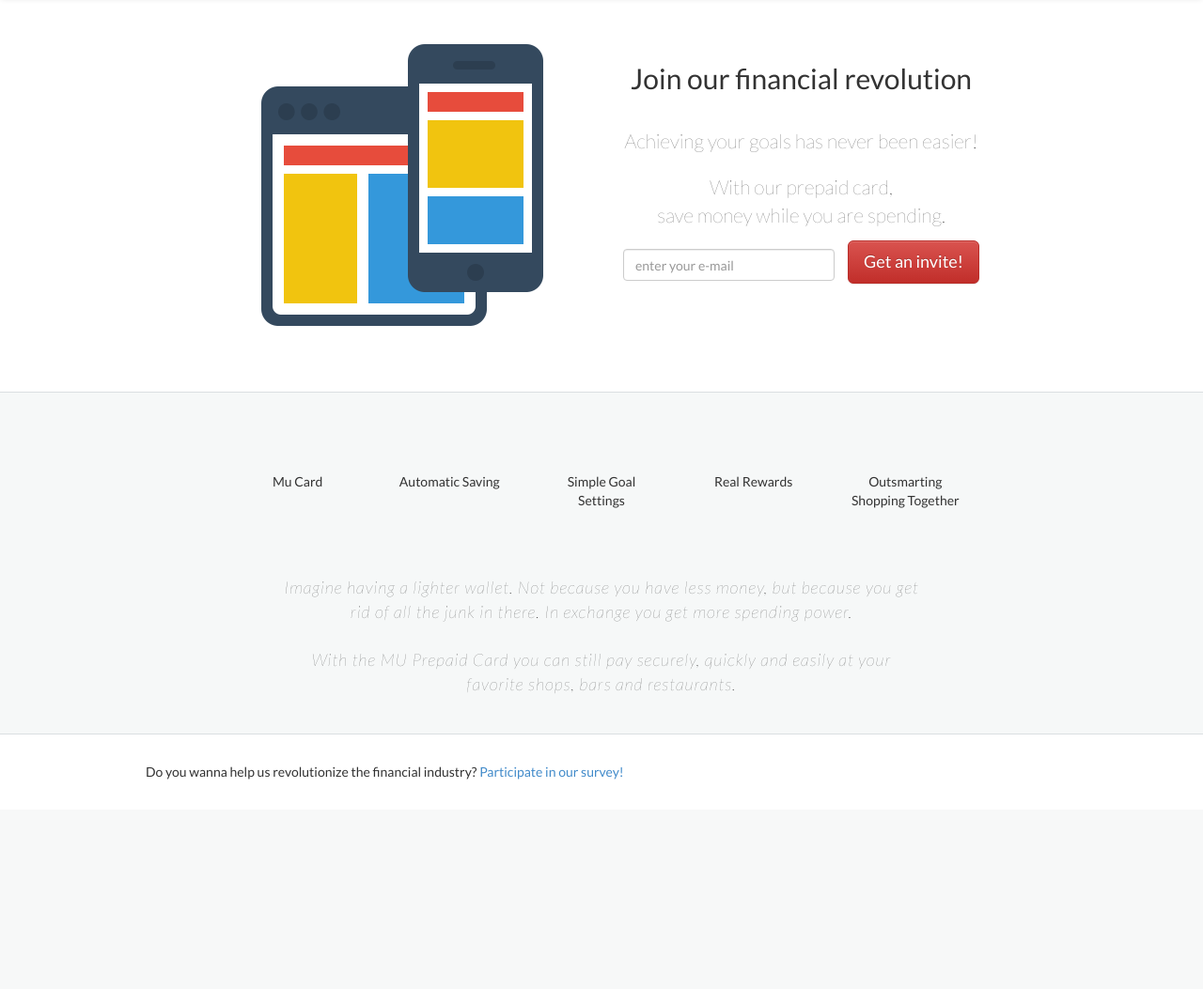
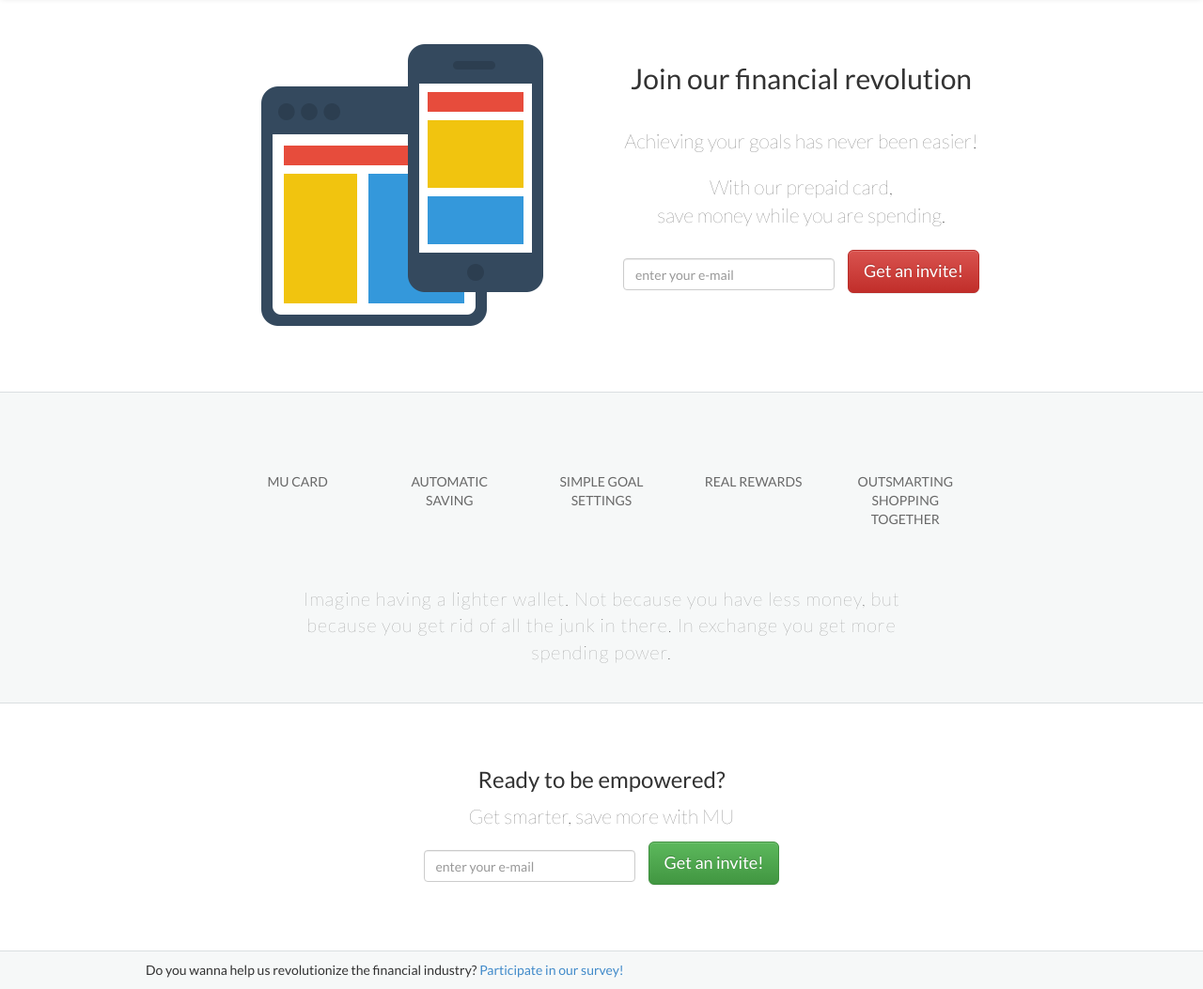
Before and after one commit to kendall80/mu-landing-design, a PHP site: page / in a window 1280 px wide. Shown: the part 100-1153 px from the top of the page at 94% size. Before the commit the page ends 930 px from the top, so only its background shows below. Run offline with PHP 8.4, Linux system fonts and the light colour scheme; some libraries are stand-ins or nearby versions; some web fonts are replaced.

Commit message:
updated footer, final-CTA and ft/claim text-style

```diff
--- a/css/my-styles.css
+++ b/css/my-styles.css
@@ -28,7 +28,8 @@ body, h1, h2, h3, h4, h5, h6 {
 .ft-text {
 	font-size: 14px;
 	font-weight: 500;
-	text-transform: capitalize;
+	text-transform: uppercase;
+	color: Dimgray;
 }
 
 /* Navbar
@@ -57,7 +58,6 @@ body, h1, h2, h3, h4, h5, h6 {
 
 .jumbotron {
 	text-align: center;
-
 	background: white;
 	padding-bottom: 40px;
 }
@@ -88,15 +88,18 @@ body, h1, h2, h3, h4, h5, h6 {
 
 #claim p {
 	text-align: center;
-	font-style: italic;
 	padding: 30px 160px;
-	font-size: 18px;
+	font-size: 20px;
 	letter-spacing: 1px;
-	font-weight: 250;
+	font-weight: 110;
+	color: dimgray;
 }
 
 #footer {
-	margin: 30px;
+	margin: 0px;
+	padding: 10px 0 0 0;
+	border-top: 1px solid #dadfe1;
+	background: #f6f8f8;
 }
 
 /* Button
--- a/index.html
+++ b/index.html
@@ -47,7 +47,7 @@
 
     <div class="container">
 
-      <!-- Jumbotron -->
+      <!-- Main Header -->
       <div class="jumbotron">
         <div class="container">
           <div class="row">
@@ -59,7 +59,7 @@
             <div class="col-sm-6">
             <h2>Join our financial revolution</h2>
             <p class="lead">Achieving your goals has never been easier!</p>
-            <p>With our prepaid card,<br>save money while you are spending.</p>
+            <p class="lead">With our prepaid card,<br>save money while you are spending.</p>
 
             <!-- Email Form -->
             <form class="form-inline">
@@ -75,7 +75,7 @@
           </div>
         </div>
       </div>
-      <!-- End Jumbotron -->
+      <!-- End Main Header -->
 
     </div>
 
@@ -124,9 +124,54 @@
       </div>
 
       <div class="row" id="claim">
-        <p class="container">Imagine having a lighter wallet. Not because you have less money, but because you get rid of all the junk in there. In exchange you get more spending power.<br><br>With the MU Prepaid Card you can still pay securely, quickly and easily at your favorite shops, bars and restaurants.</p>
+        <p class="container">Imagine having a lighter wallet. Not because you have less money, but because you get rid of all the junk in there. In exchange you get more spending power.</p>
+      </div>
+
+      <div class="jumbotron">
+        <div class="row">
+          <div class="container" id="final-CTA">
+            <h3>Ready to be empowered?</h3>
+            <p>Get smarter, save more with MU</p>
+            <!-- Email Form -->
+            <form class="form-inline">
+              <div class="form-group">
+                <label class="sr-only" for="emailAddress">Email Address</label>
+                <input type="email" class="form-control" id="emailAddress" placeholder="enter your e-mail">
+              </div>
+              <button type="submit" class="btn btn-success btn-lg">Get an invite!</button>
+            </form>
+            <!-- End Email Form -->
+          </div>
+        </div>
       </div>
     <!-- End Main Features -->
+
+
+    <!-- Additional content
+
+    <div class="row">
+      <div class="col-sm-6">
+        <h3>Additional details</h3>
+        <p>Additional details text</p>
+
+        <div class="row">
+          <div class="col-sm-6">
+            <img class="img-responsive" src="img/thumb.jpg">
+          </div>
+          <div class="col-sm-6">
+            <p>Another text</p>
+            <a href="#">Visit MU Prepaid Card Now</a>
+          </div>
+        </div>
+      </div>
+
+      <div class="col-sm-6">
+        <h3>Additional details</h3>
+        <p>Additional details text</p>
+      </div>
+    </div>
+
+    End of Additional Content -->
 
     <!-- Modals -->
     <div class="modal fade" id="spending">
@@ -181,36 +226,9 @@
     </div>
     <!-- End Modals -->
 
-    <!-- Additional content
-
-    <div class="row">
-      <div class="col-sm-6">
-        <h3>Additional details</h3>
-        <p>Additional details text</p>
-
-        <div class="row">
-          <div class="col-sm-6">
-            <img class="img-responsive" src="img/thumb.jpg">
-          </div>
-          <div class="col-sm-6">
-            <p>Another text</p>
-            <a href="#">Visit MU Prepaid Card Now</a>
-          </div>
-        </div>
-      </div>
-
-      <div class="col-sm-6">
-        <h3>Additional details</h3>
-        <p>Additional details text</p>
-      </div>
-    </div>
-
-    <hr>
-
-    End of Additional Content -->
 
     <!-- Link to Survey -->
-    <div id="footer">
+    <div class="row" id="footer">
       <p class="container">Do you wanna help us revolutionize the financial industry?
       <a href="#">Participate in our survey!</a>
       </p>
```
